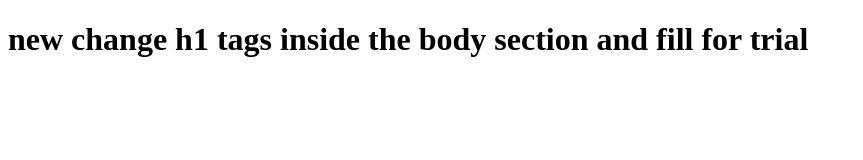
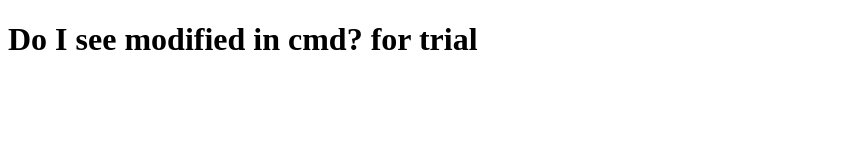
Before and after one commit to fdnassiri/FDN, a plain HTML site: page site/index.html in a window 1280 px wide. Shown: the whole page, without its empty margins (0-863 px from the left). Drawn offline with Linux system fonts and the light colour scheme.

Commit message:
I see modified in cmd interface.

```diff
--- a/site/index.html
+++ b/site/index.html
@@ -4,6 +4,6 @@
 	<title>TITLE to be inserted here</title>
 </head>
 <body>
-<h1>new change h1 tags inside the body section and fill for trial</h1>
+<h1>Do I see modified in cmd? for trial</h1>
 </body>
 </html>
```
